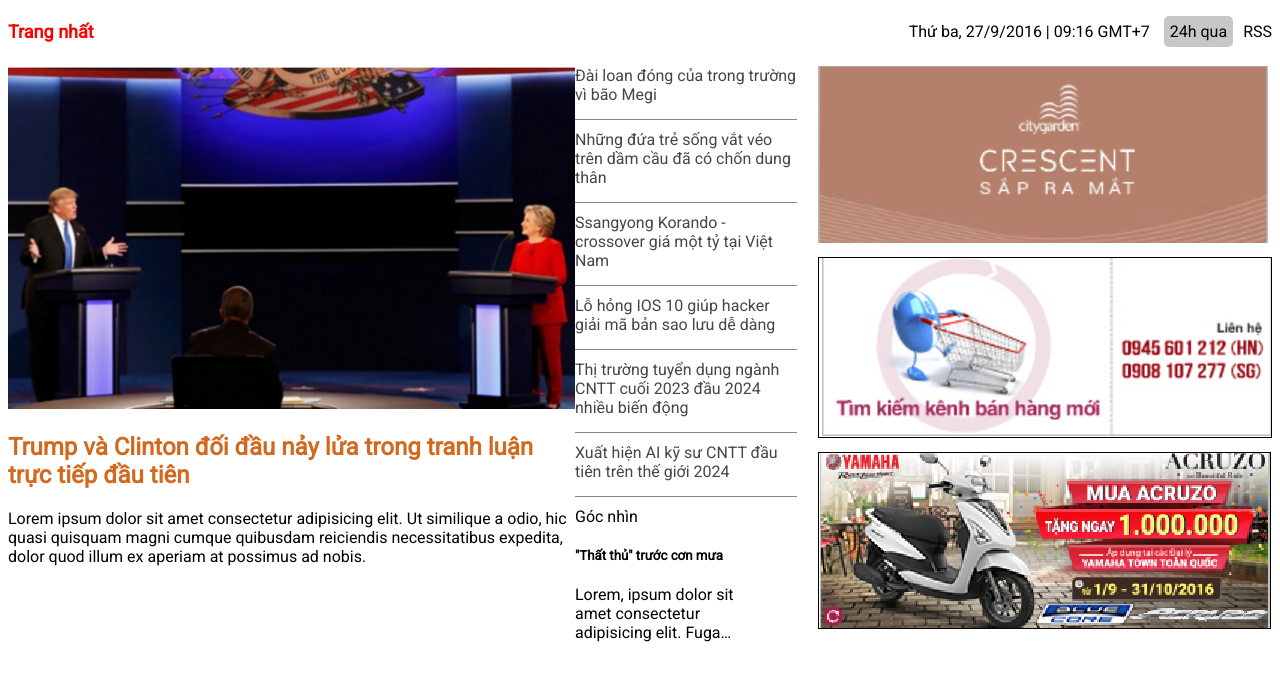
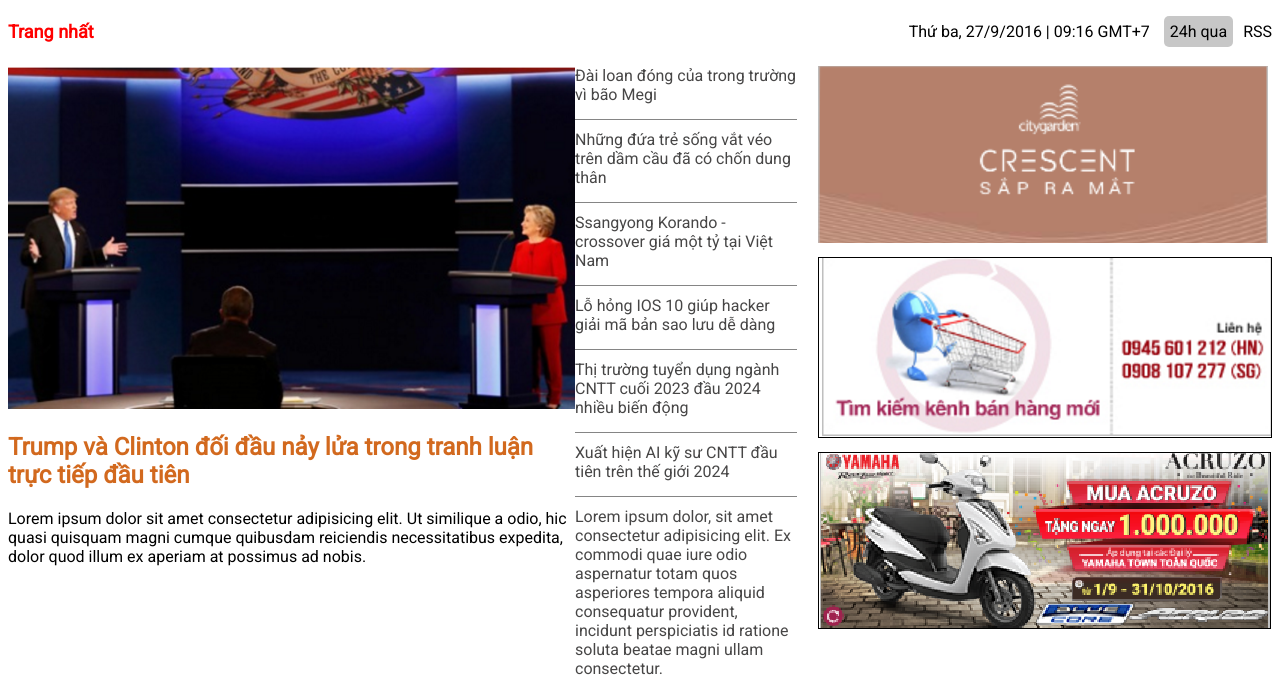
Before and after one commit to hieuliempham/git-practice, a plain HTML site: page index.html in a window 1280 px wide. Shown: the part 271-952 px from the top of the page. Drawn offline with Linux system fonts and the light colour scheme.

```diff
--- a/index.html
+++ b/index.html
@@ -86,6 +86,8 @@
                             <li><a href="">Lỗ hỏng IOS 10 giúp hacker giải mã bản sao lưu dễ dàng</a></li>
                             <li><a href="">Thị trường tuyển dụng ngành CNTT cuối 2023 đầu 2024 nhiều biến động</a></li>
                             <li><a href="">Xuất hiện AI kỹ sư CNTT đầu tiên trên thế giới 2024 </a></li>
+                            <li><a href="">Lorem ipsum dolor, sit amet consectetur adipisicing elit. Ex commodi quae iure odio aspernatur totam quos asperiores tempora aliquid consequatur provident, incidunt perspiciatis id ratione soluta beatae magni ullam consectetur. </a></li>
+
                         </ul>
                         <div class="post-small">
                             <div class="post-small-tag">
```
Also changed, not shown: 1 other file.
